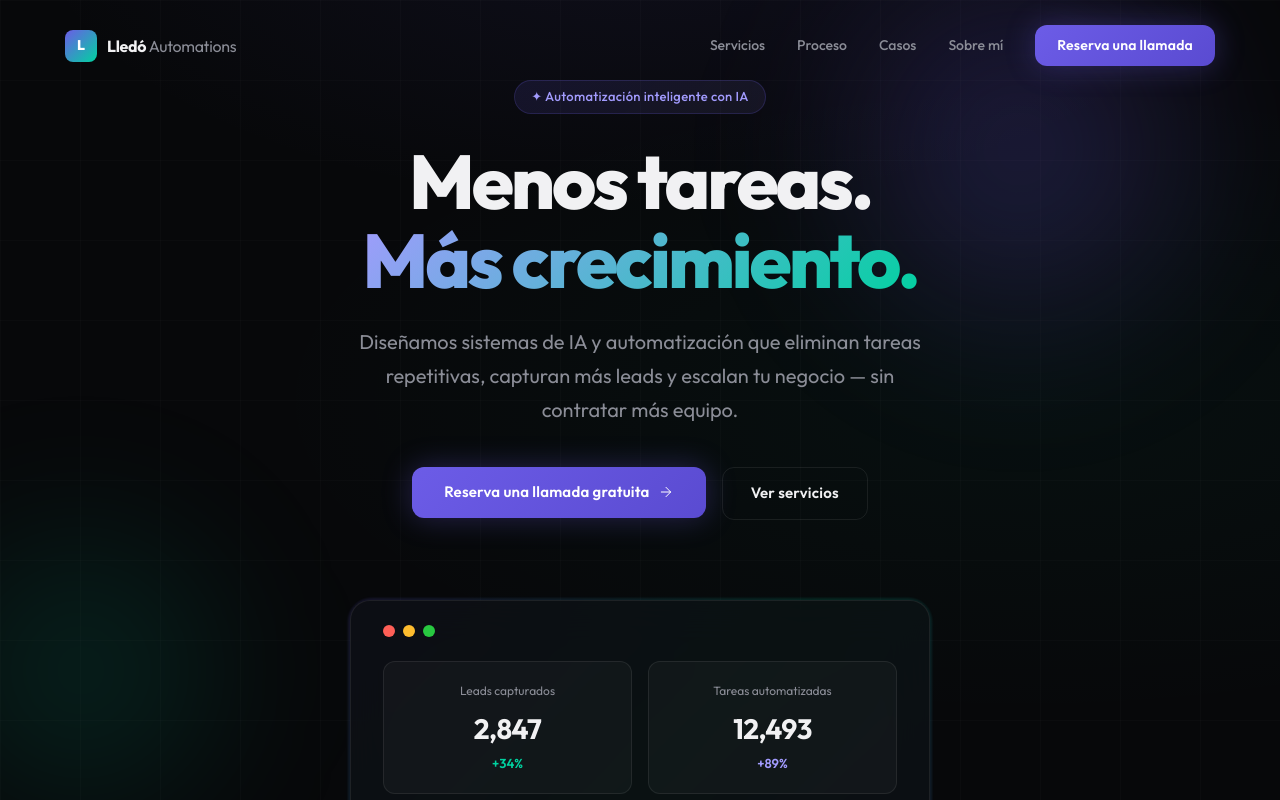
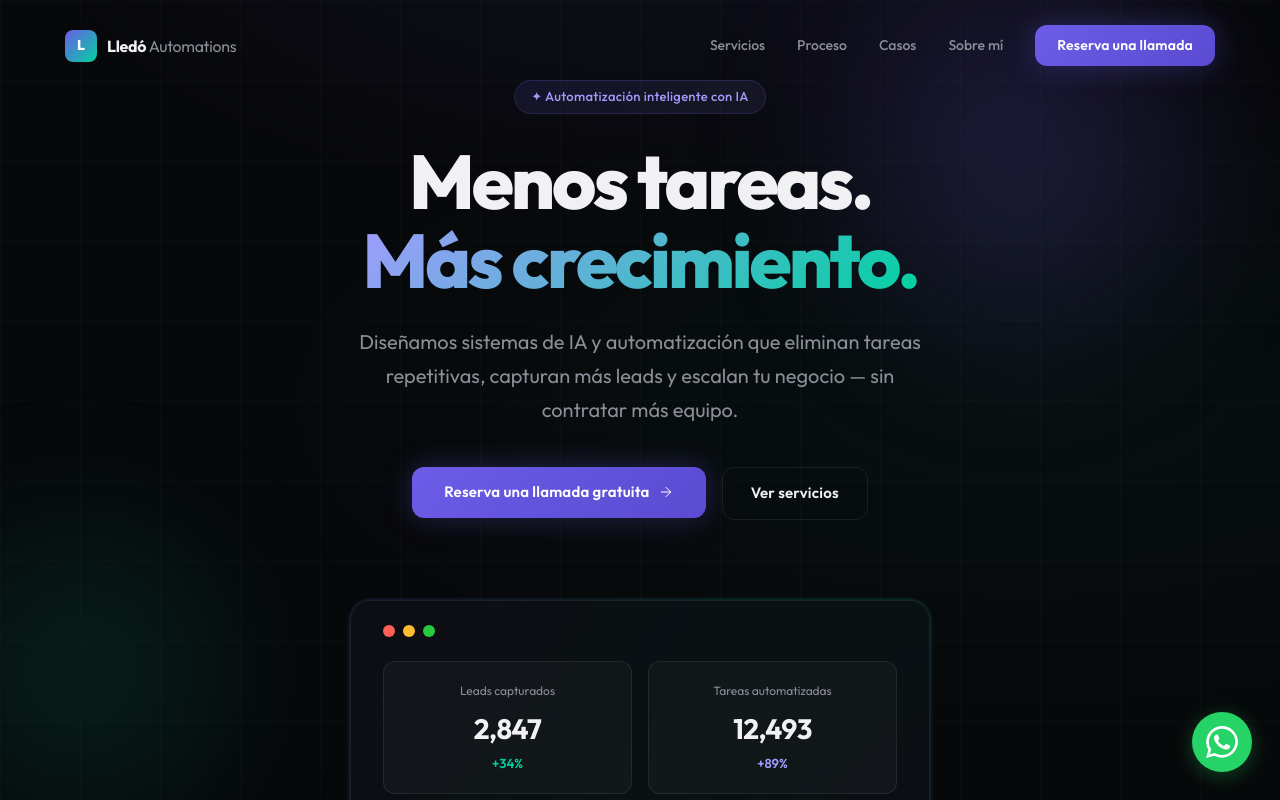
Before and after one commit to lledo23/lledo-automations, a Next.js app: page / in a window 1280 px wide. Shown: the top 800 px of the page. Built offline with nearby package versions, Linux system fonts and the light colour scheme.

Commit message:
Añadir botón WhatsApp y política de privacidad

```diff
--- a/app/page.tsx
+++ b/app/page.tsx
@@ -1176,9 +1176,60 @@
           <span style={{ fontSize: 12, color: colors.textDim }}>
             © 2026 Lledó Automations. Todos los derechos reservados.
           </span>
+          <a
+            href="/politica-de-privacidad"
+            style={{ color: colors.textDim, textDecoration: "none", fontSize: 12, transition: "color 0.2s" }}
+            onMouseEnter={(e) => ((e.target as HTMLElement).style.color = colors.textMuted)}
+            onMouseLeave={(e) => ((e.target as HTMLElement).style.color = colors.textDim)}
+          >
+            Política de privacidad
+          </a>
         </div>
       </Container>
     </footer>
+  );
+}
+
+// ─── WHATSAPP FLOATING BUTTON ───
+function WhatsAppButton() {
+  const [hovered, setHovered] = useState(false);
+  return (
+    <motion.a
+      href={WA_LINK}
+      target="_blank"
+      rel="noopener noreferrer"
+      onMouseEnter={() => setHovered(true)}
+      onMouseLeave={() => setHovered(false)}
+      initial={{ scale: 0, opacity: 0 }}
+      animate={{ scale: 1, opacity: 1 }}
+      transition={{ delay: 2, duration: 0.4, type: "spring" }}
+      whileHover={{ scale: 1.1 }}
+      whileTap={{ scale: 0.95 }}
+      style={{
+        position: "fixed",
+        bottom: 28,
+        right: 28,
+        width: 60,
+        height: 60,
+        borderRadius: "50%",
+        background: "#25D366",
+        display: "flex",
+        alignItems: "center",
+        justifyContent: "center",
+        boxShadow: hovered
+          ? "0 8px 32px rgba(37,211,102,0.5)"
+          : "0 4px 20px rgba(37,211,102,0.3)",
+        zIndex: 999,
+        cursor: "pointer",
+        textDecoration: "none",
+        transition: "box-shadow 0.3s",
+      }}
+      aria-label="Contactar por WhatsApp"
+    >
+      <svg width="32" height="32" viewBox="0 0 24 24" fill="#fff">
+        <path d="M17.472 14.382c-.297-.149-1.758-.867-2.03-.967-.273-.099-.471-.148-.67.15-.197.297-.767.966-.94 1.164-.173.199-.347.223-.644.075-.297-.15-1.255-.463-2.39-1.475-.883-.788-1.48-1.761-1.653-2.059-.173-.297-.018-.458.13-.606.134-.133.298-.347.446-.52.149-.174.198-.298.298-.497.099-.198.05-.371-.025-.52-.075-.149-.669-1.612-.916-2.207-.242-.579-.487-.5-.669-.51-.173-.008-.371-.01-.57-.01-.198 0-.52.074-.792.372-.272.297-1.04 1.016-1.04 2.479 0 1.462 1.065 2.875 1.213 3.074.149.198 2.096 3.2 5.077 4.487.709.306 1.262.489 1.694.625.712.227 1.36.195 1.871.118.571-.085 1.758-.719 2.006-1.413.248-.694.248-1.289.173-1.413-.074-.124-.272-.198-.57-.347m-5.421 7.403h-.004a9.87 9.87 0 01-5.031-1.378l-.361-.214-3.741.982.998-3.648-.235-.374a9.86 9.86 0 01-1.51-5.26c.001-5.45 4.436-9.884 9.888-9.884 2.64 0 5.122 1.03 6.988 2.898a9.825 9.825 0 012.893 6.994c-.003 5.45-4.437 9.884-9.885 9.884m8.413-18.297A11.815 11.815 0 0012.05 0C5.495 0 .16 5.335.157 11.892c0 2.096.547 4.142 1.588 5.945L.057 24l6.305-1.654a11.882 11.882 0 005.683 1.448h.005c6.554 0 11.89-5.335 11.893-11.893a11.821 11.821 0 00-3.48-8.413z" />
+      </svg>
+    </motion.a>
   );
 }
 
@@ -1231,6 +1282,7 @@
         <FinalCTA />
       </main>
       <Footer />
+      <WhatsAppButton />
     </div>
   );
 }
```
Also changed, not shown: app/politica-de-privacidad/page.tsx (added).
